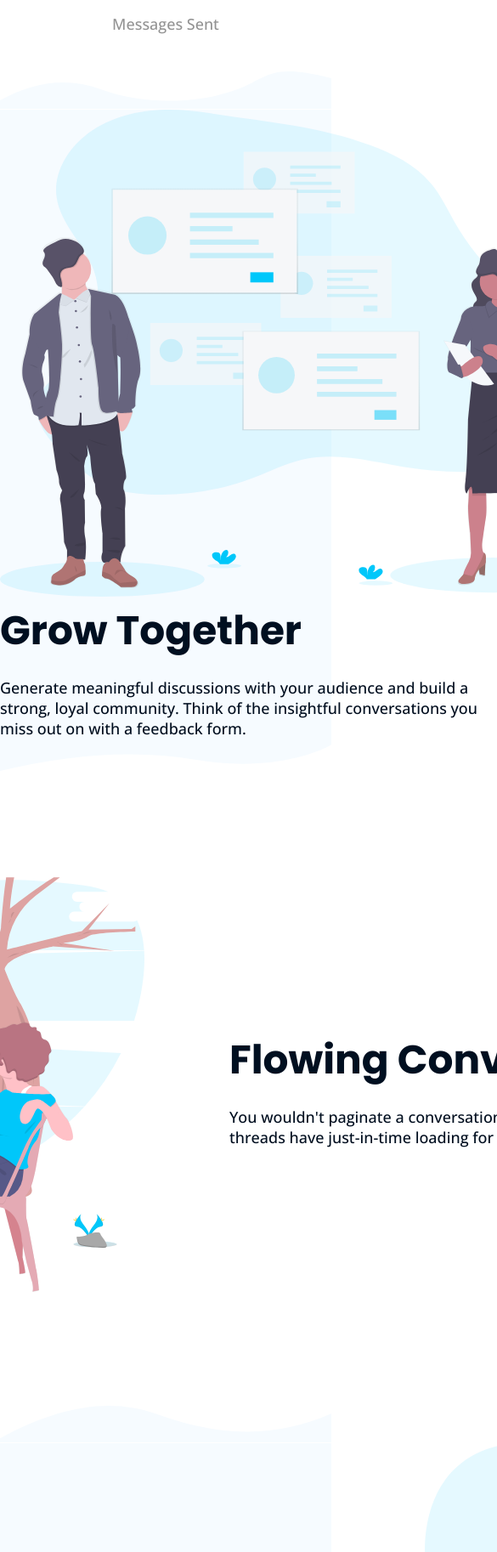
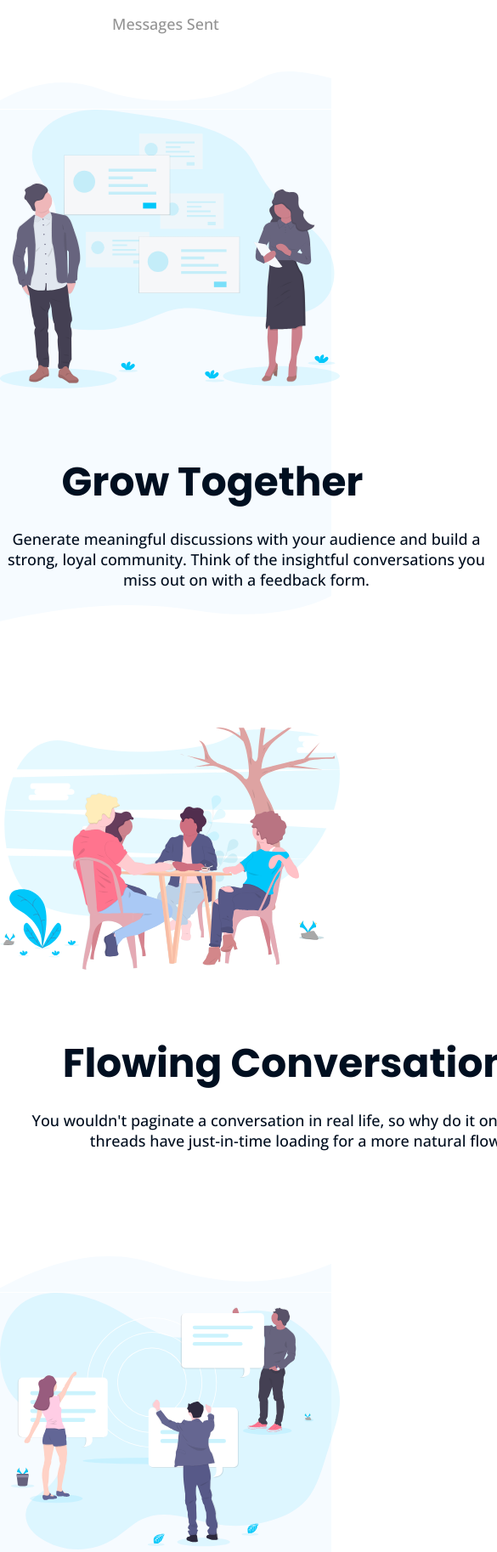
Before and after one commit to jatwvv/No.13, a plain HTML site: page index.html in a window 390 px wide. Shown: the part 1660-3486 px from the top of the page at 85% size, 585 px wide, since content can reach past the window. Drawn offline with nearby package versions, Linux system fonts and the light colour scheme.

Commit message:
Update style.css

```diff
--- a/style.css
+++ b/style.css
@@ -191,7 +191,21 @@ header .btn:hover a {
     .sectionOne {
         display: block;
         background-color: #f6fbff;
+        text-align: -webkit-center;
         width: 100%;
+    }
+    .sectionOne img {
+        width: 400px;
+        margin-bottom: 70px;
+    }
+    .sectionTwo {
+        display: block;
+        text-align: -webkit-center;
+        width: 100%;
+    }
+    .sectionTwo img {
+        width: 400px;
+        margin-bottom: 70px;
     }
 }
 .sec-tt {
@@ -263,6 +277,43 @@ header .btn:hover a {
     color: hsl(0, 0%, 100%);
     transition: 0.4s;
     font-weight: 700;
+}
+@media (max-width:769px) {
+    .sectionOne {
+        display: block;
+        background-color: #f6fbff;
+        text-align: -webkit-center;
+        width: 100%;
+    }
+    .sectionOne img {
+        width: 400px;
+        margin-bottom: 70px;
+    }
+    .sectionTwo {
+        display: block;
+        text-align: -webkit-center;
+        width: 100%;
+    }
+    .sectionTwo img {
+        width: 400px;
+        margin-bottom: 70px;
+    }
+    .sectionThree {
+        display: block;
+        text-align: -webkit-center;
+        width: 100%;
+    }
+    .sectionThree img {
+        width: 400px;
+        margin-bottom: 70px;
+    }
+    .ready {
+        width: 100%;
+        margin: auto;
+        margin-top: 130px;
+        text-align: center;
+        padding-bottom: 150px;
+    }
 }
 .footerimg {
     width: 100%;
```
